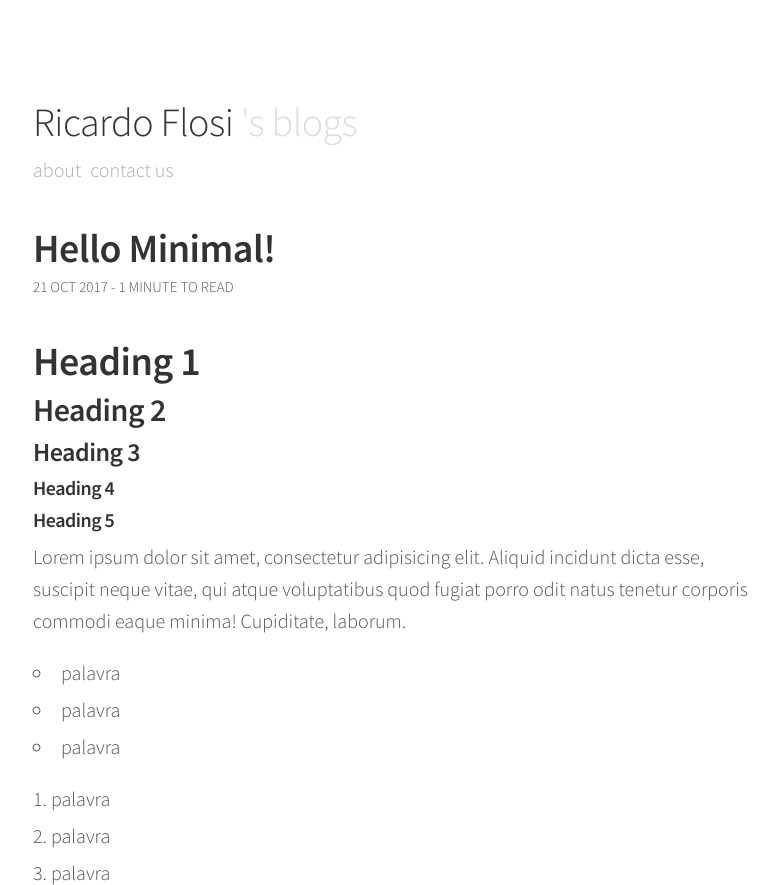
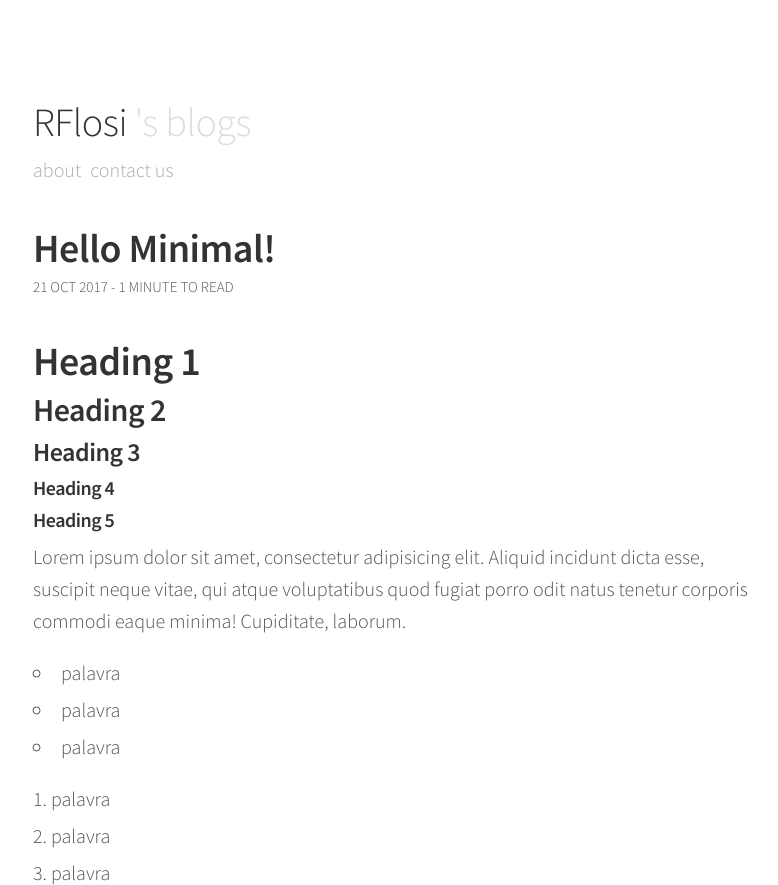
Before and after one commit to rflosi/blog, a Jekyll site: the page built from _posts/2017-10-21-hello-minimal.md, in a window 1280 px wide, cut to the strip 0-885 px from the top of the page. Shown: the whole strip, without its empty margins (247-1025 px from the left). Built offline with Jekyll 4.4.1, drawn with Linux system fonts in a browser that asks for light colours; comment, search, counter and statistics services are not loaded.

Commit message:
Sexto commit

```diff
--- a/_config.yml
+++ b/_config.yml
@@ -6,7 +6,7 @@
 # 'jekyll serve'. If you change this file, please restart the server process.
 
 # Site settings
-title: Ricardo Flosi
+title: RFlosi
 email: ricardo.flosi@gmail.com
 description: > # this means to ignore newlines until "baseurl:"
   "Este é uma demonstração de como funciona a ferramenta Jekyll"
```
